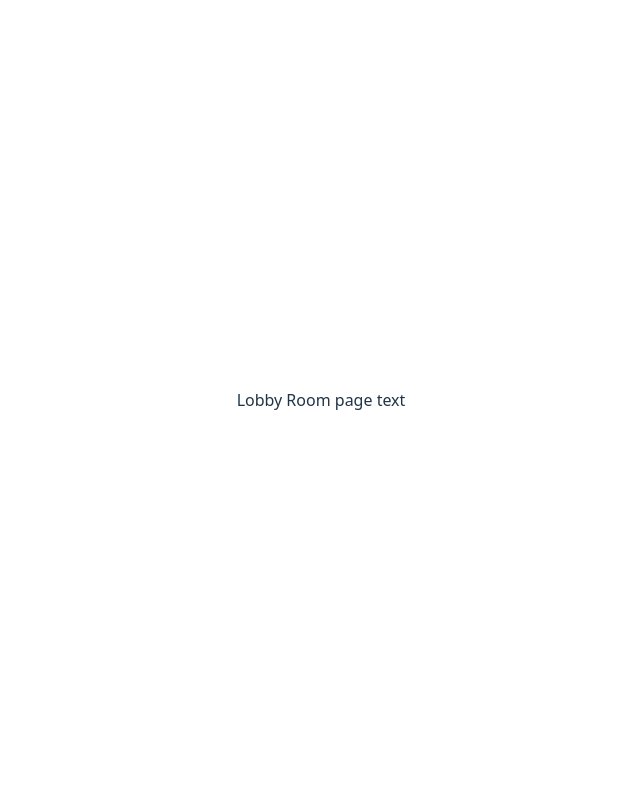
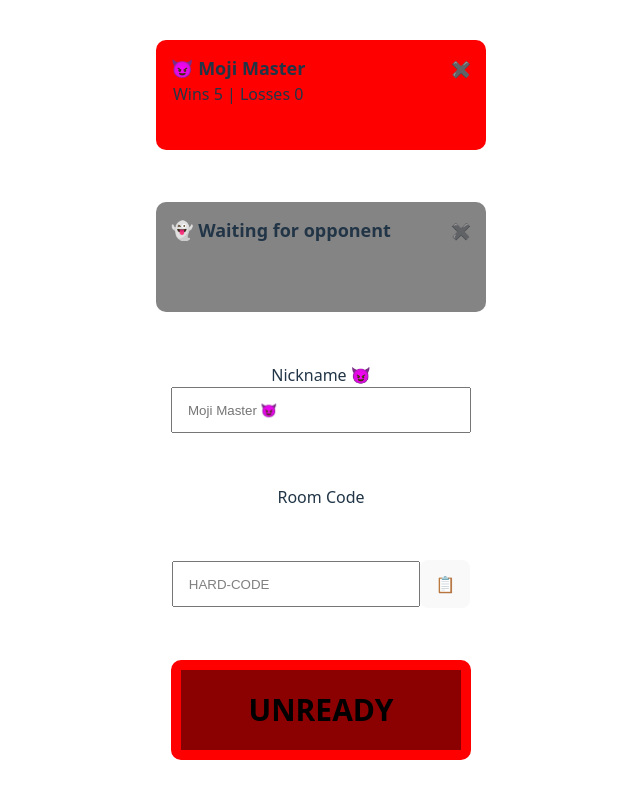
Before and after one commit to HazyWinner555/emoji-dualing, a React (Vite) app in the folder emoji-dueling/: page /lobby in a window 1280 px wide. Shown: the whole page, without its empty margins (319-959 px from the left). Built offline with nearby package versions, Linux system fonts and the light colour scheme.

Commit message:
Finished the lobby page! (May have gone overboard on CSS)

```diff
--- a/emoji-dueling/src/Pages/Lobby.jsx
+++ b/emoji-dueling/src/Pages/Lobby.jsx
@@ -1,10 +1,59 @@
+import UserStatus from "../components/UserStatus"
+import NicknameInput from "../components/NicknameInput"
+import RoomCode from "../components/RoomCode"
+import { useState } from "react"
+import { useEffect } from "react"
 
 
 function Lobby() {
+    const isTesting = true
+    const isTestingNullUser = true
+    const [userUsername, setUserUsername] = useState(null)
+    const [userIsHost, setUserHost] = useState(true)
+    const [userScore, setUserScore] = useState([0, 0])
+    const [userIsReady, setUserReady] = useState(false)
+    const [opponentUsername, setOpponentUsername] = useState(null)
+    const [opponentIsHost, setOpponentHost] = useState(false)
+    const [opponentScore, setOpponentScore] = useState([0, 0])
+    const [opponentIsReady, setOpponentReady] = useState(false)
+    useEffect(() => {
 
+        if (isTesting) {
+            setUserUsername("😈 Moji Master")
+            setUserHost(true)
+            setUserScore([5, 0])
+            setUserReady(false)
+        }
+        if (!(isTestingNullUser) && isTesting) {
+            setOpponentUsername("👑 Moticon Champion")
+            setOpponentHost(false)
+            setOpponentScore([0, 5])
+            setOpponentReady(true)
+        } else if (isTestingNullUser && isTesting) {
+            setOpponentUsername(null)
+            setOpponentHost(null)
+            setOpponentScore([0, 0])
+            setOpponentReady(null)
+        }
+    }, ([]))
+
+    var readyButtonClassName = userIsReady ? "readyButtonReady" : "readyButtonUnready"
+    function handleReady(e) {
+        e.preventDefault()
+        setUserReady(!(userIsReady))
+    }
     return (
         <>
-            Lobby Room page text
+            <div className="lobbyContainer">
+                <UserStatus username={userUsername} isReady={userIsReady} isHost={userIsHost} score={userScore} />
+                <UserStatus username={opponentUsername} isReady={opponentIsReady} isHost={opponentIsHost} score={opponentScore} />
+                <NicknameInput />
+                <RoomCode roomCode="HARD-CODE" />
+                {/* Needs to be changed */}
+                <button className={"readyButton " + readyButtonClassName} onClick={(e) => { handleReady(e) }}>
+                    {userIsReady ? "READY" : "UNREADY"}
+                </button>
+            </div>
         </>
     )
 }
--- a/emoji-dueling/src/components/JoinRoom.jsx
+++ b/emoji-dueling/src/components/JoinRoom.jsx
@@ -1,7 +1,7 @@
 import { useNavigate } from "react-router-dom"
 
 function JoinRoom() {
-
+    const navigate = useNavigate()
     return (
         <>
             <div className="joinRoomContainer">
--- /dev/null
+++ b/emoji-dueling/src/components/RoomCode.jsx
@@ -0,0 +1,20 @@
+
+
+function RoomCode(props) {
+    var roomCode = props.roomCode
+    function copyRoomCode(e) {
+        navigator.clipboard.writeText(roomCode)
+    }
+    return (
+        <>
+            <p>Room Code </p>
+            <div className="roomCodeInputContainer">
+                <input readonly
+                    className="roomCodeInput" value={roomCode} />
+                <button className="copyButton" onClick={(e) => { copyRoomCode(e) }}>📋</button>
+            </div>
+        </>
+    )
+}
+
+export default RoomCode
--- /dev/null
+++ b/emoji-dueling/src/components/UserStatus.jsx
@@ -0,0 +1,37 @@
+import "../css/Lobby.css"
+
+function UserStatus(props) {
+    var containerClass
+    if (props.username == null) {
+        containerClass = "nullContainer"
+    }
+    else if (props.isHost == true) {
+        containerClass = "hostContainer"
+    }
+    else {
+        containerClass = "guestContainer"
+    }
+    return (
+        <>
+            <div className={`userStatusContainer ${containerClass}`}>
+                <div className="scoreContainer">
+                    <p className="usernamePara">
+                        {props.username ? props.username : "👻 Waiting for opponent"}
+                    </p>
+
+                    <p className="winsLossesPara">
+                        {props.username ? `Wins ${props.score[0]} | Losses ${props.score[1]} ` : ""}
+                    </p>
+
+                </div>
+
+                <div className="readyContainer">
+
+                    {props.isReady ? "✔️" : "✖️"}
+                </div>
+            </div>
+        </>
+    )
+}
+
+export default UserStatus
--- /dev/null
+++ b/emoji-dueling/src/css/Lobby.css
@@ -0,0 +1,105 @@
+.lobbyContainer {
+    display: flex;
+    flex-direction: column;
+    justify-content: space-between;
+    align-items: center;
+    height: 90vh;
+}
+
+p {
+    margin: 0;
+}
+
+.userStatusContainer {
+    display: flex;
+    flex-direction: row;
+    justify-content: space-between;
+    align-items: baseline;
+    padding: 15px;
+    border-radius: 10px;
+    height: 80px;
+    width: 300px;
+}
+
+.scoreContainer {
+    display: flex;
+    flex-direction: column;
+    justify-content: space-around;
+}
+
+.readyContainer {
+    display: block;
+
+}
+
+.hostContainer {
+    background-color: red;
+}
+
+.guestContainer {
+    background-color: rgb(132, 0, 255);
+}
+
+.nullContainer {
+    background-color: rgb(133, 132, 132, 80);
+}
+
+.winsLossesPara {
+    display: block;
+}
+
+.usernamePara {
+    display: block;
+    font-size: large;
+    font-weight: bold;
+
+}
+
+.roomCodeInputContainer {
+    display: flex;
+    flex-direction: row;
+    align-items: center;
+    justify-content: center;
+    width: 330px;
+}
+
+.copyButton {
+    min-width: 50px;
+    max-width: 35px;
+    text-align: center;
+    padding: 10px 0px;
+}
+
+.roomCodeInput {
+    width: 65%;
+    color: gray
+}
+
+.roomCodeInput:focus {
+    outline: gray;
+    background-color: rgb(71, 71, 71);
+}
+
+
+.readyButton {
+    height: 100px;
+    font-weight: bold;
+    font-size: 30px;
+
+}
+
+
+
+.readyButtonReady {
+    background-color: greenyellow;
+    border: green 10px solid;
+    border-radius: 10px;
+    color: black;
+}
+
+
+.readyButtonUnready {
+    background-color: darkred;
+    border: red 10px solid;
+    border-radius: 10px;
+}
```
